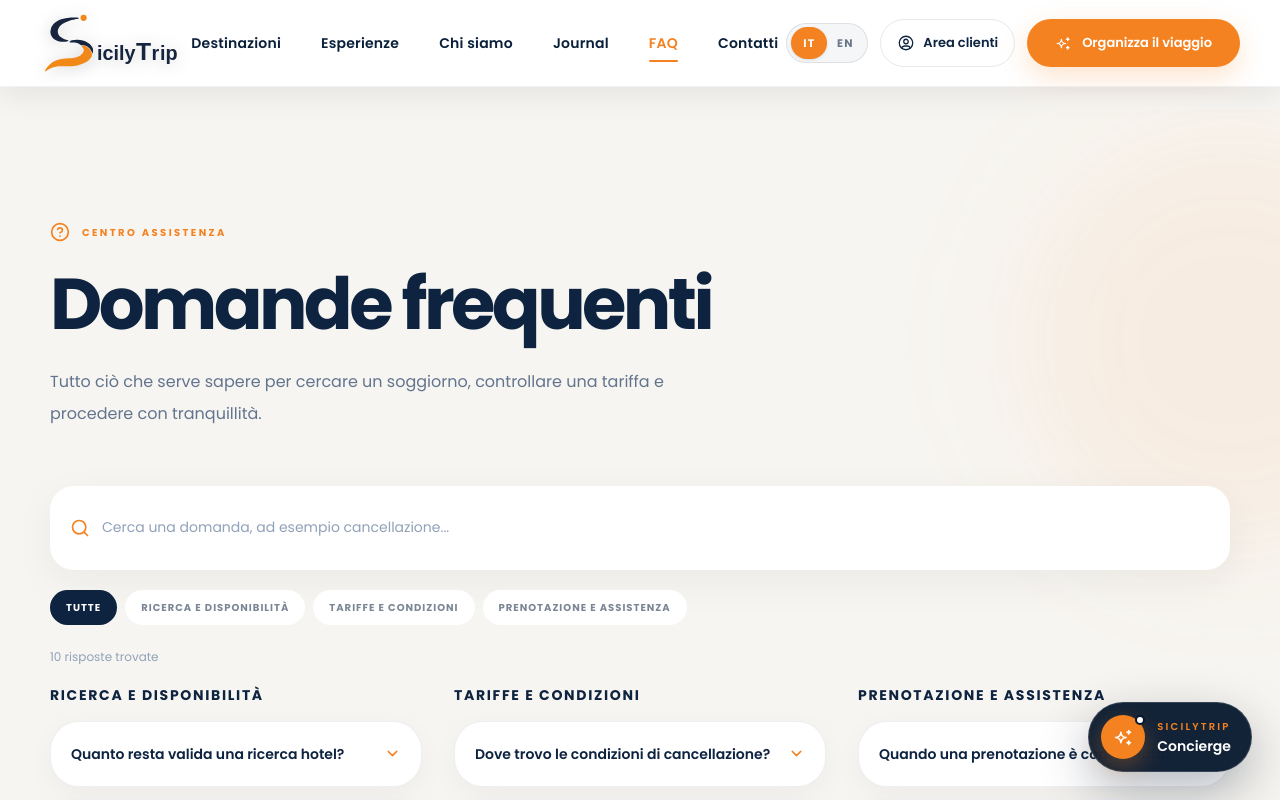
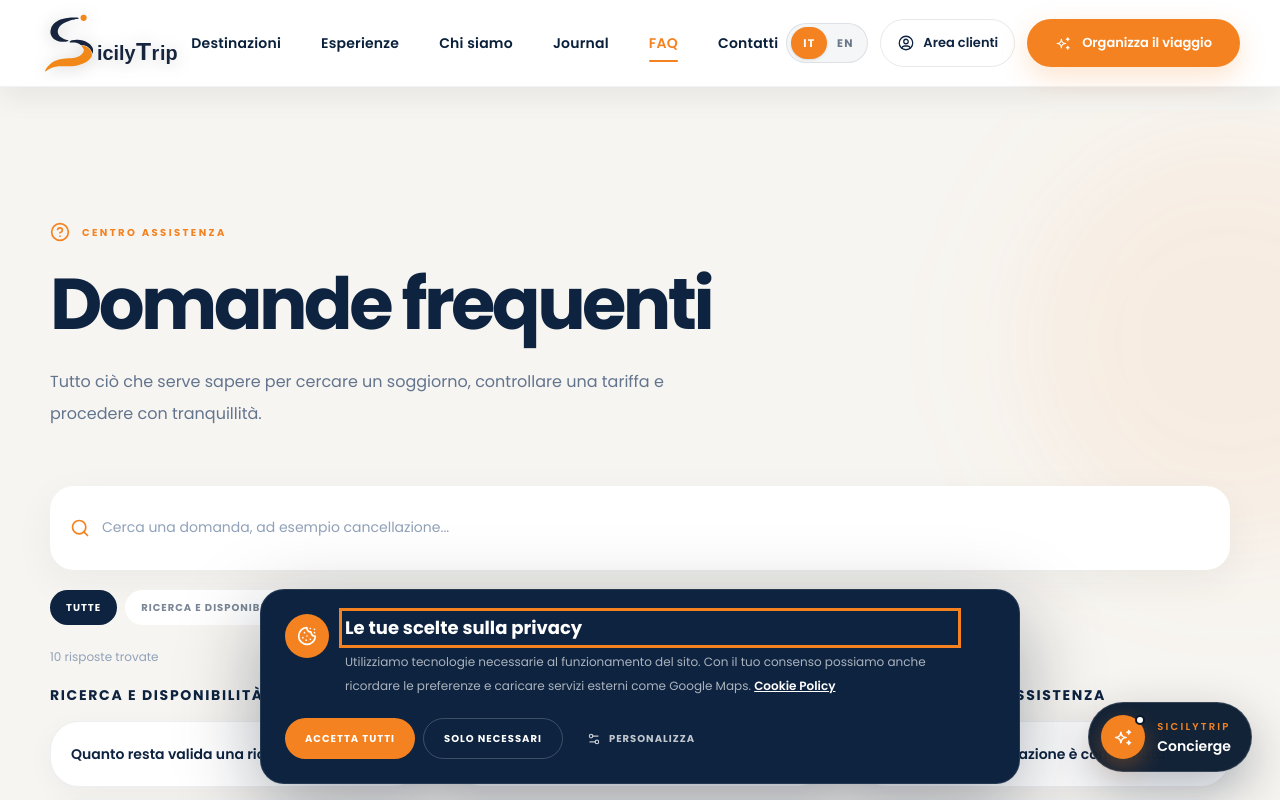
Before and after one commit to SerenellaWonder/sicilytrip, a Next.js app in the folder apps/web/: page /faq in a window 1280 px wide. Shown: the top 800 px of the page. Built offline with nearby package versions, Linux system fonts and the light colour scheme; no server answers.

Commit message:
feat(web): add accessible cookie consent controls

```diff
--- a/apps/web/src/app/cookie/page.tsx
+++ b/apps/web/src/app/cookie/page.tsx
@@ -30,20 +30,30 @@ export default function CookiePage() {
           title: "Preferenze e misurazione",
           titleEn: "Preferences and measurement",
           paragraphs: [
-            "Prima della produzione dovranno essere censiti eventuali strumenti di analisi, marketing o servizi esterni e dovrà essere configurata la relativa gestione del consenso.",
+            "Le preferenze facoltative possono ricordare le scelte effettuate nel portale. Al momento non sono attivi cookie di profilazione o marketing.",
           ],
           paragraphsEn: [
-            "Before production, any analytics, marketing tools or external services must be identified and the relevant consent management configured.",
+            "Optional preferences can remember choices made on the website. Profiling and marketing cookies are not currently active.",
+          ],
+        },
+        {
+          title: "Servizi esterni",
+          titleEn: "External services",
+          paragraphs: [
+            "La mappa interattiva di Google Maps viene caricata soltanto dopo il consenso dell’utente. Prima dell’autorizzazione non viene stabilito alcun collegamento con il servizio esterno.",
+          ],
+          paragraphsEn: [
+            "The interactive Google Maps map is loaded only after the user’s consent. No connection to the external service is established before permission is granted.",
           ],
         },
         {
           title: "Gestione",
           titleEn: "Management",
           paragraphs: [
-            "Le informazioni memorizzate localmente possono essere eliminate tramite le impostazioni del browser o chiudendo la sessione, secondo la tecnologia utilizzata.",
+            "Le preferenze possono essere modificate in qualsiasi momento tramite il collegamento Preferenze cookie presente nel footer. Le informazioni locali possono inoltre essere eliminate dalle impostazioni del browser.",
           ],
           paragraphsEn: [
-            "Information stored locally can be deleted through the browser settings or by closing the session, depending on the technology used.",
+            "Preferences can be changed at any time through the Cookie preferences link in the footer. Local information can also be deleted through the browser settings.",
           ],
         },
       ]}
--- a/apps/web/src/app/layout.tsx
+++ b/apps/web/src/app/layout.tsx
@@ -4,6 +4,8 @@ import { Poppins } from "next/font/google";
 import ConciergeProvider from "@/components/concierge/ConciergeProvider";
 import LanguageProvider from "@/components/i18n/LanguageProvider";
 import SkipLink from "@/components/accessibility/SkipLink";
+import CookieConsentBanner from "@/components/cookies/CookieConsentBanner";
+import CookieConsentProvider from "@/components/cookies/CookieConsentProvider";
 import { SITE_URL } from "@/lib/site";
 
 import "./globals.css";
@@ -75,9 +77,10 @@ export default function RootLayout({
       >
         <SkipLink />
         <LanguageProvider>
-          <ConciergeProvider>
-            {children}
-          </ConciergeProvider>
+          <CookieConsentProvider>
+            <ConciergeProvider>{children}</ConciergeProvider>
+            <CookieConsentBanner />
+          </CookieConsentProvider>
         </LanguageProvider>
       </body>
     </html>
--- a/apps/web/src/components/contact/ContactMap.tsx
+++ b/apps/web/src/components/contact/ContactMap.tsx
@@ -1,7 +1,8 @@
 "use client";
 
-import { ExternalLink, MapPin } from "lucide-react";
+import { ExternalLink, MapPin, ShieldCheck } from "lucide-react";
 
+import { useCookieConsent } from "@/components/cookies/CookieConsentProvider";
 import { useLanguage } from "@/components/i18n/LanguageProvider";
 
 const MAP_URL =
@@ -11,6 +12,7 @@ const DIRECTIONS_URL =
 
 export default function ContactMap() {
   const { language } = useLanguage();
+  const { choices, allowExternalServices } = useCookieConsent();
   const isEnglish = language === "en";
 
   return (
@@ -53,6 +55,7 @@ export default function ContactMap() {
           </div>
 
           <div className="relative min-h-[360px] bg-slate-200 sm:min-h-[440px]">
+            {choices.externalServices ? (
               <iframe
                 title={
                   isEnglish
@@ -65,6 +68,22 @@ export default function ContactMap() {
                 referrerPolicy="no-referrer-when-downgrade"
                 allowFullScreen
               />
+            ) : (
+              <div className="absolute inset-0 flex flex-col items-center justify-center px-7 text-center">
+                <ShieldCheck size={30} className="text-[#F58220]" />
+                <h3 className="mt-4 text-xl font-bold text-[#0D2340]">
+                  {isEnglish ? "Map protected by your choices" : "Mappa protetta dalle tue scelte"}
+                </h3>
+                <p className="mt-2 max-w-sm text-sm leading-6 text-slate-500">
+                  {isEnglish
+                    ? "Allow external services to load the interactive Google map."
+                    : "Autorizza i servizi esterni per caricare la mappa interattiva di Google."}
+                </p>
+                <button type="button" onClick={allowExternalServices} className="mt-5 rounded-full bg-[#0D2340] px-6 py-3 text-[10px] font-bold uppercase tracking-[0.12em] text-white">
+                  {isEnglish ? "Allow and show map" : "Autorizza e mostra mappa"}
+                </button>
+              </div>
+            )}
           </div>
         </div>
       </div>
--- /dev/null
+++ b/apps/web/src/components/cookies/CookieConsentBanner.tsx
@@ -0,0 +1,76 @@
+"use client";
+
+import { useEffect, useRef, useState } from "react";
+import Link from "next/link";
+import { Cookie, Settings2, X } from "lucide-react";
+
+import { useCookieConsent } from "./CookieConsentProvider";
+import { useLanguage } from "@/components/i18n/LanguageProvider";
+
+export default function CookieConsentBanner() {
+  const { language } = useLanguage();
+  const isEnglish = language === "en";
+  const { choices, decided, preferencesOpen, saveChoices, closePreferences } = useCookieConsent();
+  const [customize, setCustomize] = useState(false);
+  const [preferences, setPreferences] = useState(choices.preferences);
+  const [externalServices, setExternalServices] = useState(choices.externalServices);
+  const headingRef = useRef<HTMLHeadingElement>(null);
+  const open = !decided || preferencesOpen;
+
+  useEffect(() => {
+    if (!open) return;
+    const timer = window.setTimeout(() => {
+      setPreferences(choices.preferences);
+      setExternalServices(choices.externalServices);
+      setCustomize(preferencesOpen);
+      headingRef.current?.focus();
+    }, 0);
+    return () => window.clearTimeout(timer);
+  }, [choices, open, preferencesOpen]);
+
+  if (!open) return null;
+
+  return (
+    <section role="dialog" aria-modal="false" aria-labelledby="cookie-title" className="fixed inset-x-4 bottom-4 z-[120] mx-auto max-w-[760px] rounded-[24px] border border-white/10 bg-[#0D2340] p-5 text-white shadow-[0_24px_80px_rgba(6,21,39,0.35)] sm:p-6">
+      {preferencesOpen && (
+        <button type="button" onClick={closePreferences} aria-label={isEnglish ? "Close cookie preferences" : "Chiudi preferenze cookie"} className="absolute right-4 top-4 flex size-10 items-center justify-center rounded-full bg-white/10">
+          <X size={18} />
+        </button>
+      )}
+      <div className="flex items-start gap-4 pr-10">
+        <span className="flex size-11 shrink-0 items-center justify-center rounded-2xl bg-[#F58220]" aria-hidden="true"><Cookie size={20} /></span>
+        <div>
+          <h2 id="cookie-title" ref={headingRef} tabIndex={-1} className="text-lg font-bold">{isEnglish ? "Your privacy choices" : "Le tue scelte sulla privacy"}</h2>
+          <p className="mt-2 text-xs leading-6 text-white/65">
+            {isEnglish ? "We use necessary technologies for the website. With your permission, we can also remember preferences and load external services such as Google Maps." : "Utilizziamo tecnologie necessarie al funzionamento del sito. Con il tuo consenso possiamo anche ricordare le preferenze e caricare servizi esterni come Google Maps."}
+            {" "}<Link href="/cookie" className="font-semibold text-white underline">Cookie Policy</Link>
+          </p>
+        </div>
+      </div>
+
+      {customize && (
+        <div className="mt-5 grid gap-3 rounded-2xl bg-white/[0.07] p-4 sm:grid-cols-3">
+          <ConsentItem label={isEnglish ? "Necessary" : "Necessari"} description={isEnglish ? "Always active" : "Sempre attivi"} checked disabled />
+          <ConsentItem label={isEnglish ? "Preferences" : "Preferenze"} description={isEnglish ? "Language and choices" : "Lingua e scelte"} checked={preferences} onChange={setPreferences} />
+          <ConsentItem label={isEnglish ? "External services" : "Servizi esterni"} description="Google Maps" checked={externalServices} onChange={setExternalServices} />
+        </div>
+      )}
+
+      <div className="mt-5 flex flex-wrap gap-2">
+        <button type="button" onClick={() => saveChoices({ preferences: true, externalServices: true })} className="rounded-full bg-[#F58220] px-5 py-3 text-[10px] font-bold uppercase tracking-[0.1em]">{isEnglish ? "Accept all" : "Accetta tutti"}</button>
+        <button type="button" onClick={() => saveChoices(initialDenied)} className="rounded-full border border-white/20 px-5 py-3 text-[10px] font-bold uppercase tracking-[0.1em]">{isEnglish ? "Necessary only" : "Solo necessari"}</button>
+        {customize ? (
+          <button type="button" onClick={() => saveChoices({ preferences, externalServices })} className="rounded-full bg-white px-5 py-3 text-[10px] font-bold uppercase tracking-[0.1em] text-[#0D2340]">{isEnglish ? "Save choices" : "Salva scelte"}</button>
+        ) : (
+          <button type="button" onClick={() => setCustomize(true)} className="inline-flex items-center gap-2 rounded-full px-4 py-3 text-[10px] font-bold uppercase tracking-[0.1em] text-white/75"><Settings2 size={14} />{isEnglish ? "Customize" : "Personalizza"}</button>
+        )}
+      </div>
+    </section>
+  );
+}
+
+const initialDenied = { preferences: false, externalServices: false };
+
+function ConsentItem({ label, description, checked, disabled = false, onChange }: { label: string; description: string; checked: boolean; disabled?: boolean; onChange?: (value: boolean) => void }) {
+  return <label className="flex items-center gap-3 rounded-xl px-2 py-2 text-xs"><input type="checkbox" checked={checked} disabled={disabled} onChange={(event) => onChange?.(event.target.checked)} className="size-4 accent-[#F58220]" /><span><strong className="block">{label}</strong><small className="text-white/45">{description}</small></span></label>;
+}
--- /dev/null
+++ b/apps/web/src/components/cookies/CookieConsentProvider.tsx
@@ -0,0 +1,77 @@
+"use client";
+
+import { createContext, useContext, useEffect, useState } from "react";
+
+type ConsentChoices = {
+  preferences: boolean;
+  externalServices: boolean;
+};
+
+type CookieConsentContextValue = {
+  choices: ConsentChoices;
+  decided: boolean;
+  preferencesOpen: boolean;
+  saveChoices: (choices: ConsentChoices) => void;
+  allowExternalServices: () => void;
+  openPreferences: () => void;
+  closePreferences: () => void;
+};
+
+const STORAGE_KEY = "sicilytrip-cookie-consent-v1";
+const initialChoices: ConsentChoices = {
+  preferences: false,
+  externalServices: false,
+};
+const CookieConsentContext = createContext<CookieConsentContextValue | null>(null);
+
+export default function CookieConsentProvider({ children }: Readonly<{ children: React.ReactNode }>) {
+  const [choices, setChoices] = useState(initialChoices);
+  const [decided, setDecided] = useState(true);
+  const [preferencesOpen, setPreferencesOpen] = useState(false);
+
+  useEffect(() => {
+    const timer = window.setTimeout(() => {
+      try {
+        const stored = window.localStorage.getItem(STORAGE_KEY);
+        if (!stored) {
+          setDecided(false);
+          return;
+        }
+        const parsed = JSON.parse(stored) as Partial<ConsentChoices>;
+        setChoices({
+          preferences: parsed.preferences === true,
+          externalServices: parsed.externalServices === true,
+        });
+      } catch {
+        setDecided(false);
+      }
+    }, 0);
+    return () => window.clearTimeout(timer);
+  }, []);
+
+  function saveChoices(next: ConsentChoices) {
+    setChoices(next);
+    setDecided(true);
+    setPreferencesOpen(false);
+    window.localStorage.setItem(STORAGE_KEY, JSON.stringify(next));
+  }
+
+  const value: CookieConsentContextValue = {
+    choices,
+    decided,
+    preferencesOpen,
+    saveChoices,
+    allowExternalServices: () =>
+      saveChoices({ ...choices, externalServices: true }),
+    openPreferences: () => setPreferencesOpen(true),
+    closePreferences: () => setPreferencesOpen(false),
+  };
+
+  return <CookieConsentContext.Provider value={value}>{children}</CookieConsentContext.Provider>;
+}
+
+export function useCookieConsent() {
+  const context = useContext(CookieConsentContext);
+  if (!context) throw new Error("useCookieConsent must be used inside CookieConsentProvider");
+  return context;
+}
```
Also changed, not shown: apps/web/src/components/layout/FooterSection.tsx (+10 -0 lines). Lines whose indentation alone changed are shown as unchanged.
